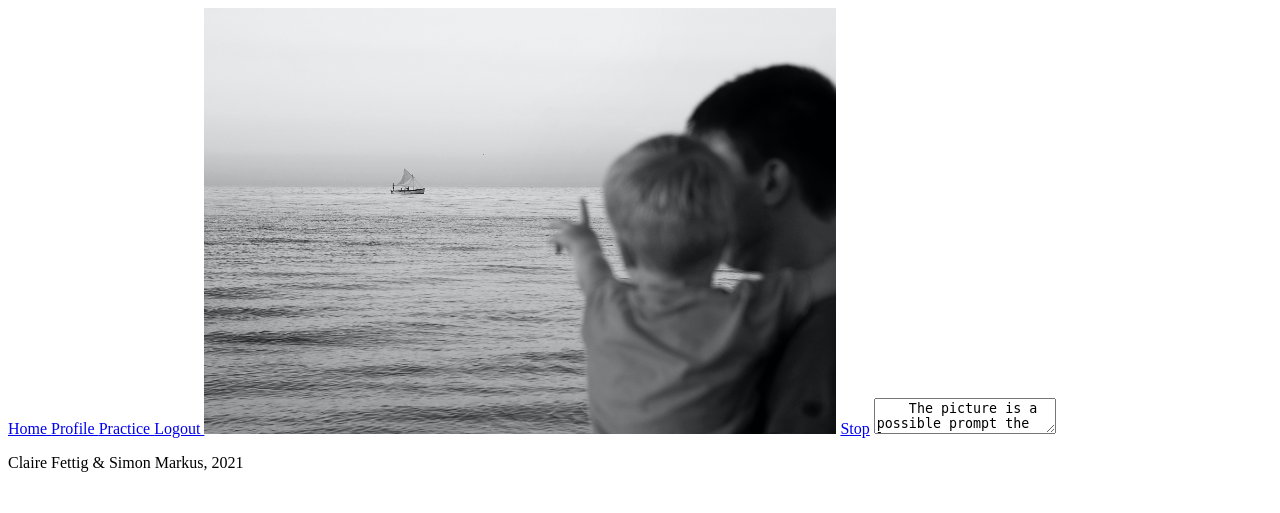
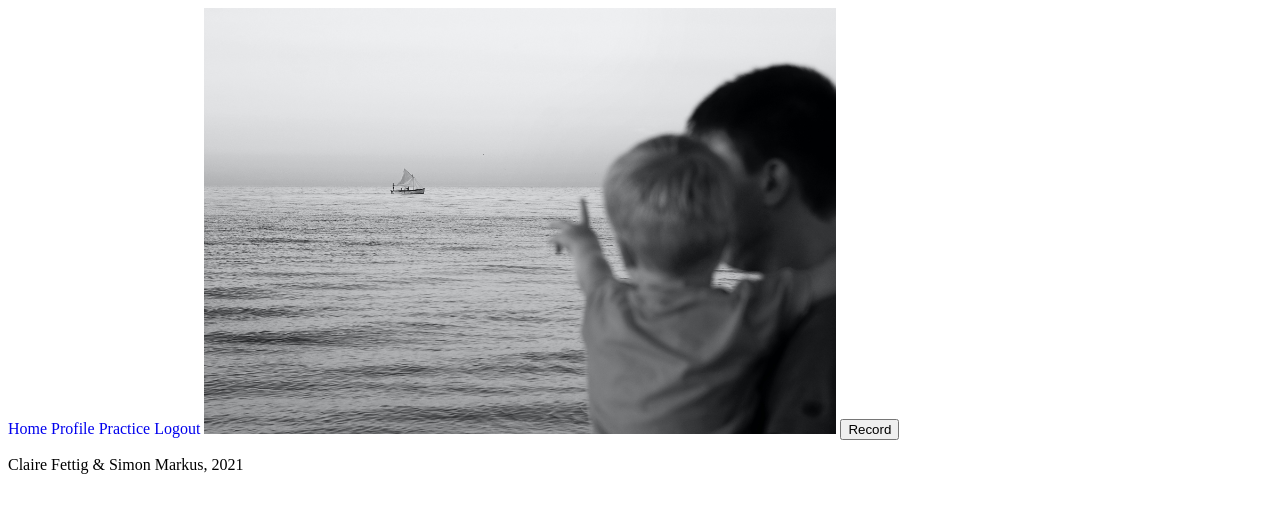
Before and after one commit to CFettig/SeniorDesign, a Flask app: page /practice in a window 1280 px wide. Shown: the top 513 px of the page. Run offline with Flask 2, Linux system fonts and the light colour scheme; a user stored in the database is signed in; parts of the project's set-up code (start-up, migrations or seed data) failed here and were passed over.

Commit message:
displays speech-to-text on practice page

```diff
--- a/asr_tool/static/css/style.css
+++ b/asr_tool/static/css/style.css
@@ -0,0 +1,17 @@
+a {
+    text-decoration: none;
+}
+
+#interim-text {
+    color: red;
+}
+
+#context-menu {
+    position: absolute;
+    z-index: 10;
+    display: none;
+}
+
+#context-menu::active {
+    display: block;
+}
--- /dev/null
+++ b/asr_tool/static/js/speech_to_text.js
@@ -0,0 +1,46 @@
+//js for asr listener
+var asr = new webkitSpeechRecognition();
+
+//will continue to record even when speaker pauses
+asr.continuous = true;
+//will show interim words as speaker talks
+asr.interimResults = true;
+
+
+function start_recording() {
+  //toggles mic button to stop
+  mic = document.getElementById('mic-toggle');
+  mic.setAttribute('onclick', 'stop_recording()');
+  mic.innerHTML = "Stop";
+
+  asr.start();
+}
+
+function stop_recording() {
+  //toggles mic button to start
+  mic = document.getElementById('mic-toggle');
+  mic.setAttribute('onclick', 'start_recording()');
+  mic.innerHTML = "Record";
+
+  asr.stop();
+}
+
+asr.onresult = function(event) {
+  display_text = document.getElementById('display-text');
+  interim_text = document.getElementById('interim-text');
+  var transcript = '';
+  var interim = '';
+
+  for (var i = event.resultIndex; i < event.results.length; ++i) {
+    if (event.results[i].isFinal) {
+      //adds string to the span for final text
+      transcript += event.results[i][0].transcript;
+    }
+    else {
+      //adds string to the span for changing text
+      interim += event.results[i][0].transcript;
+    }
+  }
+  display_text.innerHTML += transcript;
+  interim_text.innerHTML = interim;
+}
--- a/asr_tool/templates/base.html
+++ b/asr_tool/templates/base.html
@@ -7,17 +7,18 @@
     <meta name="viewport" content="width=device-width, initial-scale=1">
     <title>ASR Tool</title>
     <!-- <link rel="stylesheet" href="https://cdnjs.cloudflare.com/ajax/libs/bulma/0.7.2/css/bulma.min.css" /> -->
-    <link rel="stylesheet" href="/static/css/style.css">
+    <link rel="stylesheet" href="{{ url_for('static', filename='css/style.css') }}">
+    <!-- <script src="{{ url_for('static', filename='js/speech_to_text.js') }}"></script> -->
 </head>
 
 <body>
             <a href="{{ url_for('main.index') }}" class="navbar-item">
                 Home
             </a>
-            <a href="{{ url_for('main.profile') }}" class="navbar-item">
-                Profile
-            </a>
             {% if session['logged_in'] %}
+                <a href="{{ url_for('main.profile') }}" class="navbar-item">
+                    Profile
+                </a>
                 <a href="{{ url_for('main.practice') }}" class="navbar-item">
                     Practice
                 </a>
@@ -36,6 +37,6 @@
         {% block content %}
         {% endblock %}
         <!-- <div id="footer"> -->
-            <p class="blue">Claire Fettig & Simon Markus, 2021</p>
+            <p>Claire Fettig & Simon Markus, 2021</p>
         <!-- </div> -->
 </body>
--- a/asr_tool/templates/practice.html
+++ b/asr_tool/templates/practice.html
@@ -1,9 +1,11 @@
 {% extends "base.html" %}
 {% block content %}
-<img src="/static/images/img.jpg" width="50%">
-<a id="start-button" href="#">Stop</a>
-<textarea>
-    The picture is a possible prompt the learner can use as a starting point.
-    Their speech will appear as text here as they talk.
-</textarea>
+    <script src="{{ url_for('static', filename='js/speech_to_text.js') }}"></script>
+
+    <img src="/static/images/img.jpg" width="50%">
+
+    <button type="button" id="mic-toggle" onclick="start_recording()">Record</button>
+
+    <span id="display-text"></span>
+    <span id="interim-text"></span>
 {% endblock %}
```
Also changed, not shown: asr.py (added, +34 -0 lines).
